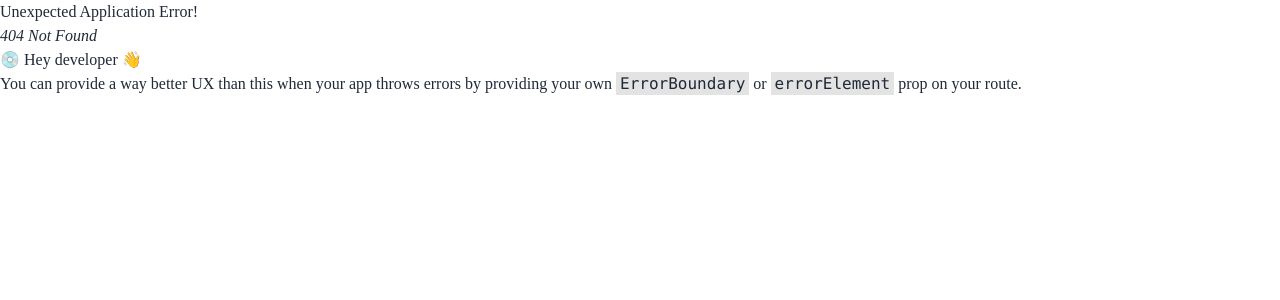
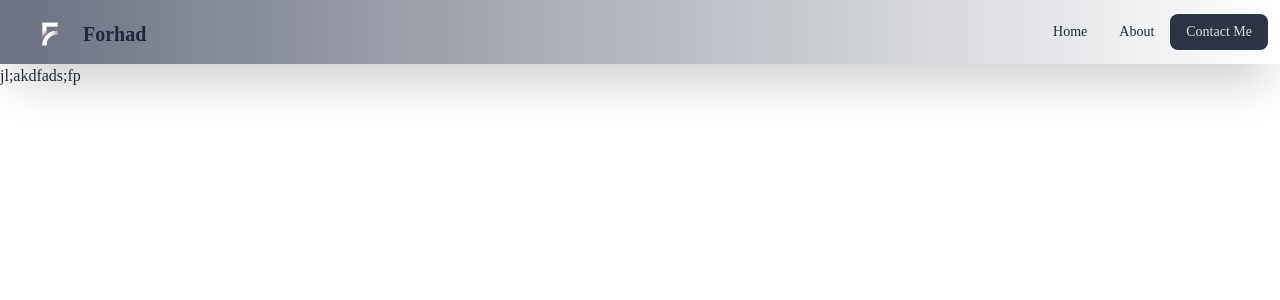
Before and after one commit to forhadhossen1/my-protfolio, a React (Vite) app: page /contact in a window 1280 px wide. Before the commit this address had no page. Shown: the top 300 px of the page. Built offline with nearby package versions, Linux system fonts and the light colour scheme; a web font is replaced by a local one.

Commit message:
added error page and about&contact page

```diff
--- a/src/Components/Navbar.jsx
+++ b/src/Components/Navbar.jsx
@@ -5,10 +5,12 @@ const Navbar = () => {
 
     const navLinks = <>
         <li><NavLink to='/'> Home </NavLink></li>
+        <li><NavLink to='/about'> About </NavLink></li>
+        <li><NavLink to='/contact'> Contact Me </NavLink></li>
     </>
     return (
         <div>
-            <div className="navbar h-14 bg-gradient-to-r from-gray-500 to-white-500 text-white shadow-2xl">
+            <div className="navbar h-14 bg-gradient-to-r from-gray-500 to-white-500 shadow-2xl text-gray-800">
                 <div className="navbar-start">
                     <div className="dropdown">
                         <div tabIndex="0" role="button" className="btn btn-ghost lg:hidden">
--- /dev/null
+++ b/src/Pages/About.jsx
@@ -0,0 +1,10 @@
+
+const About = () => {
+    return (
+        <div>
+            ghjkl;
+        </div>
+    );
+};
+
+export default About;
--- /dev/null
+++ b/src/Pages/Contact.jsx
@@ -0,0 +1,10 @@
+
+const Contact = () => {
+    return (
+        <div>
+            jl;akdfads;fp
+        </div>
+    );
+};
+
+export default Contact;
--- /dev/null
+++ b/src/Pages/ErrorPage.jsx
@@ -0,0 +1,19 @@
+
+const ErrorPage = () => {
+    return (
+        <section className="flex items-center h-full p-16 dark:bg-gray-900 dark:text-gray-100">
+        <div className="container flex flex-col items-center justify-center px-5 mx-auto my-8">
+            <div className="max-w-md text-center">
+                <h2 className="mb-8 font-extrabold text-9xl dark:text-gray-600">
+                    <span className="sr-only">Error</span>404
+                </h2>
+                <p className="text-2xl font-semibold md:text-3xl">Sorry, we could not find this page.</p>
+                <p className="mt-4 mb-8 dark:text-gray-400">But dont worry, you can find plenty of other things on our homepage.</p>
+                <a rel="noopener noreferrer" href="/" className="btn btn-outline px-8 py-3 font-semibold rounded dark:bg-violet-400 dark:text-gray-900">Back to homepage</a>
+            </div>
+        </div>
+    </section>
+    );
+};
+
+export default ErrorPage;
--- a/src/Routers/Router.jsx
+++ b/src/Routers/Router.jsx
@@ -1,15 +1,27 @@
 import { createBrowserRouter } from "react-router-dom";
 import Layouts from "../Layouts/Layouts";
 import Home from "../Pages/Home";
+import About from "../Pages/About";
+import Contact from "../Pages/Contact";
+import ErrorPage from "../Pages/ErrorPage";
 
 const router = createBrowserRouter([
     {
       path: "/",
       element: <Layouts></Layouts>,
+      errorElement: <ErrorPage></ErrorPage>,
       children : [
         {
           path : '/',
           element: <Home></Home>
+        },
+        {
+          path : '/about',
+          element: <About></About>
+        },
+        {
+          path: '/contact',
+          element: <Contact></Contact>
         }
       ]
     },
```
